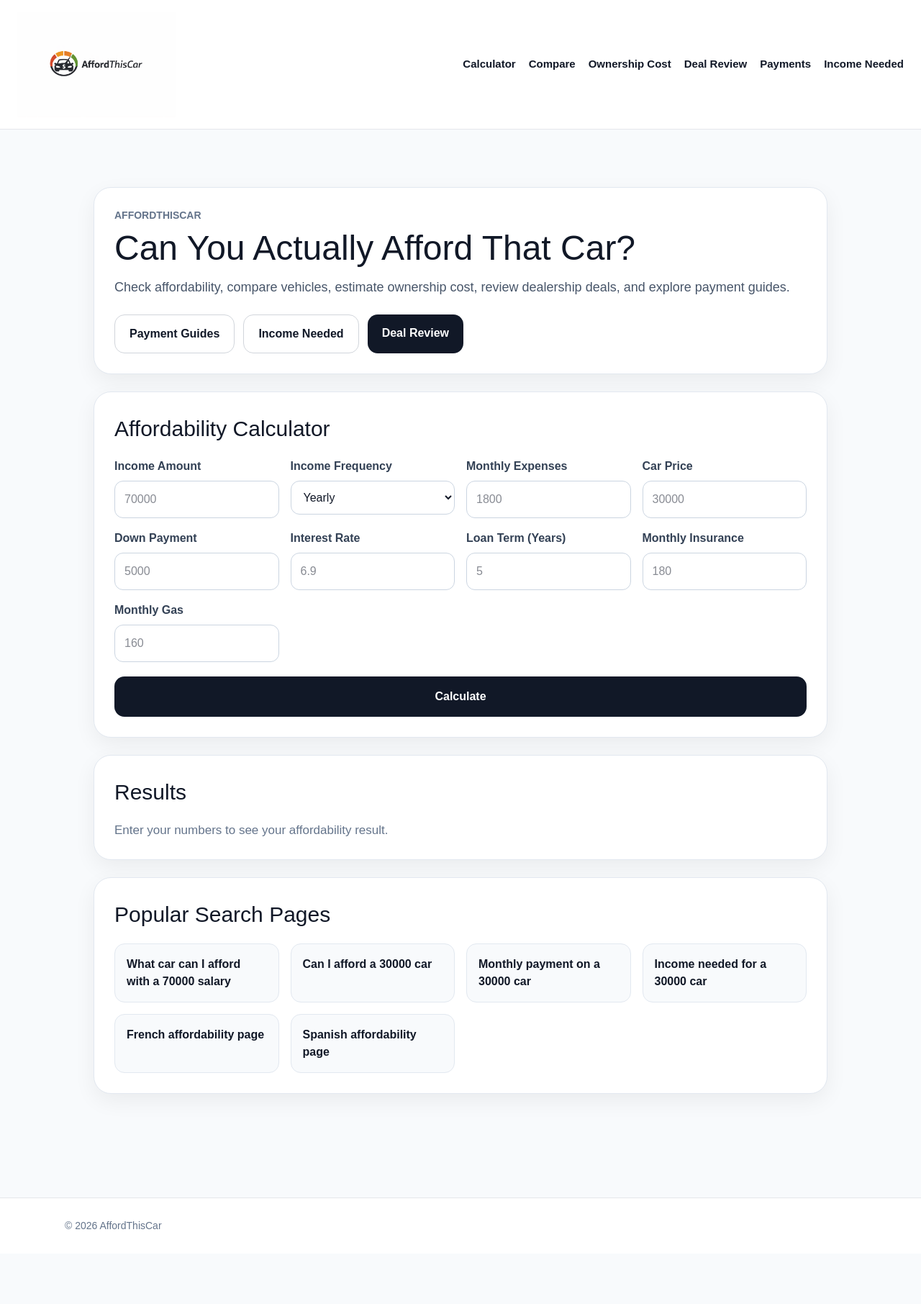
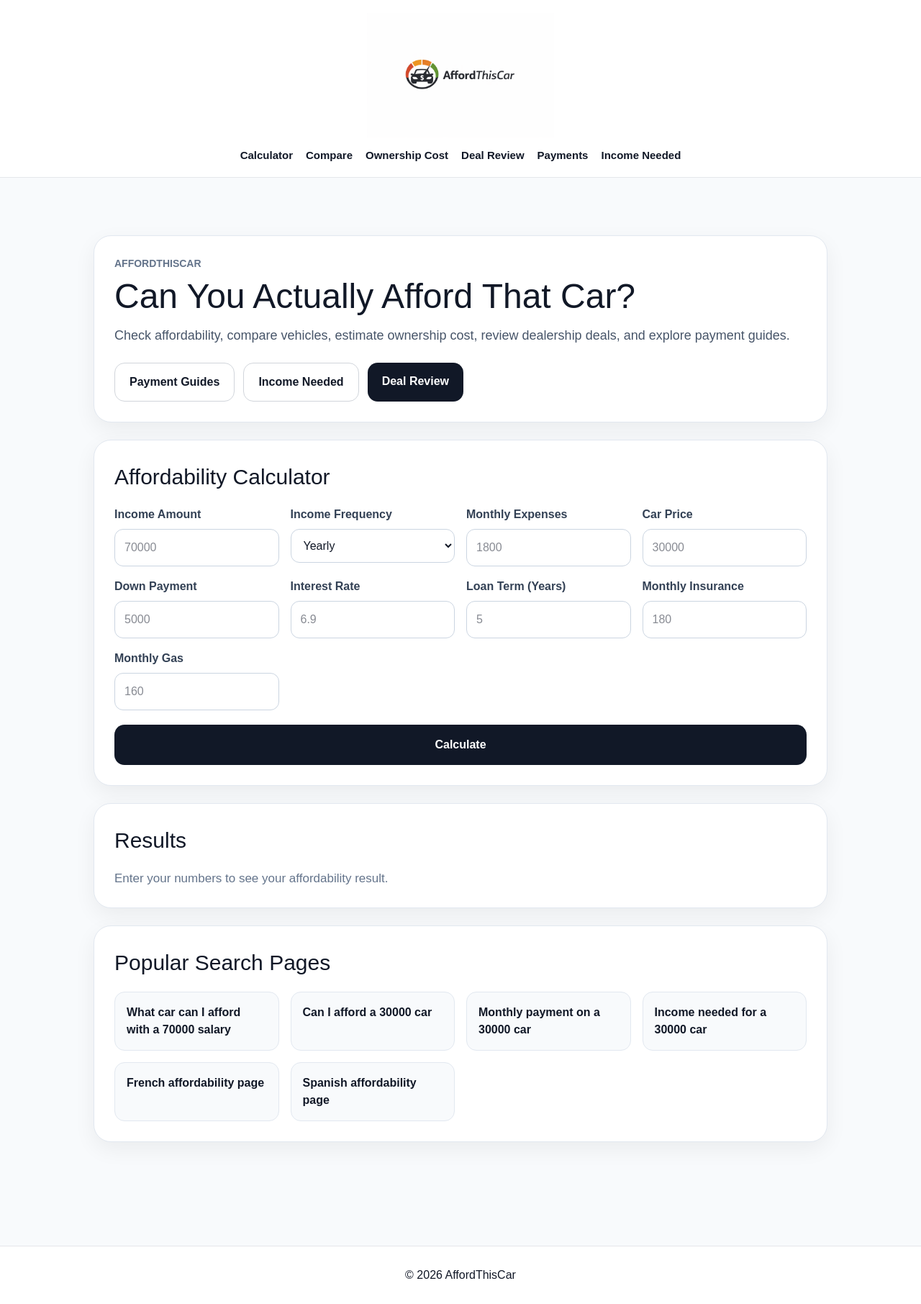
Before and after one commit to Zakhary8/affordthiscar, a Next.js app: page / in a window 1280 px wide. Shown: the whole page at 72% size. Before the commit the page ends 1742 px from the top, so only its background shows below. Built offline with nearby package versions, Linux system fonts and the light colour scheme.

Commit message:
Improve mobile headerand logo size

```diff
--- a/src/app/layout.js
+++ b/src/app/layout.js
@@ -49,16 +49,15 @@ export default function RootLayout({ children }) {
         <header
           style={{
             display: "flex",
+            flexDirection: "column",
             alignItems: "center",
-            justifyContent: "space-between",
-            padding: "16px 24px",
+            padding: "18px 20px",
             borderBottom: "1px solid #e5e7eb",
             background: "#ffffff",
             position: "sticky",
             top: 0,
             zIndex: 50,
-            flexWrap: "wrap",
-            gap: "16px",
+            gap: "14px",
           }}
         >
           <a
@@ -72,11 +71,11 @@ export default function RootLayout({ children }) {
             <Image
               src="/logo.png"
               alt="AffordThisCar logo"
-              width={220}
-              height={60}
+              width={260}
+              height={70}
               priority
               style={{
-                width: "220px",
+                width: "260px",
                 height: "auto",
                 objectFit: "contain",
               }}
@@ -89,6 +88,7 @@ export default function RootLayout({ children }) {
               gap: "18px",
               alignItems: "center",
               flexWrap: "wrap",
+              justifyContent: "center",
             }}
           >
             <a href="/" style={navLinkStyle}>Calculator</a>
@@ -116,23 +116,10 @@ export default function RootLayout({ children }) {
             padding: "28px 20px",
             borderTop: "1px solid #e5e7eb",
             background: "#ffffff",
+            textAlign: "center",
           }}
         >
-          <div
-            style={{
-              maxWidth: "1100px",
-              margin: "0 auto",
-              display: "flex",
-              justifyContent: "space-between",
-              alignItems: "center",
-              gap: "20px",
-              flexWrap: "wrap",
-            }}
-          >
-            <div style={{ color: "#64748b", fontSize: "14px" }}>
-              © 2026 AffordThisCar
-            </div>
-          </div>
+          © 2026 AffordThisCar
         </footer>
       </body>
     </html>
```
